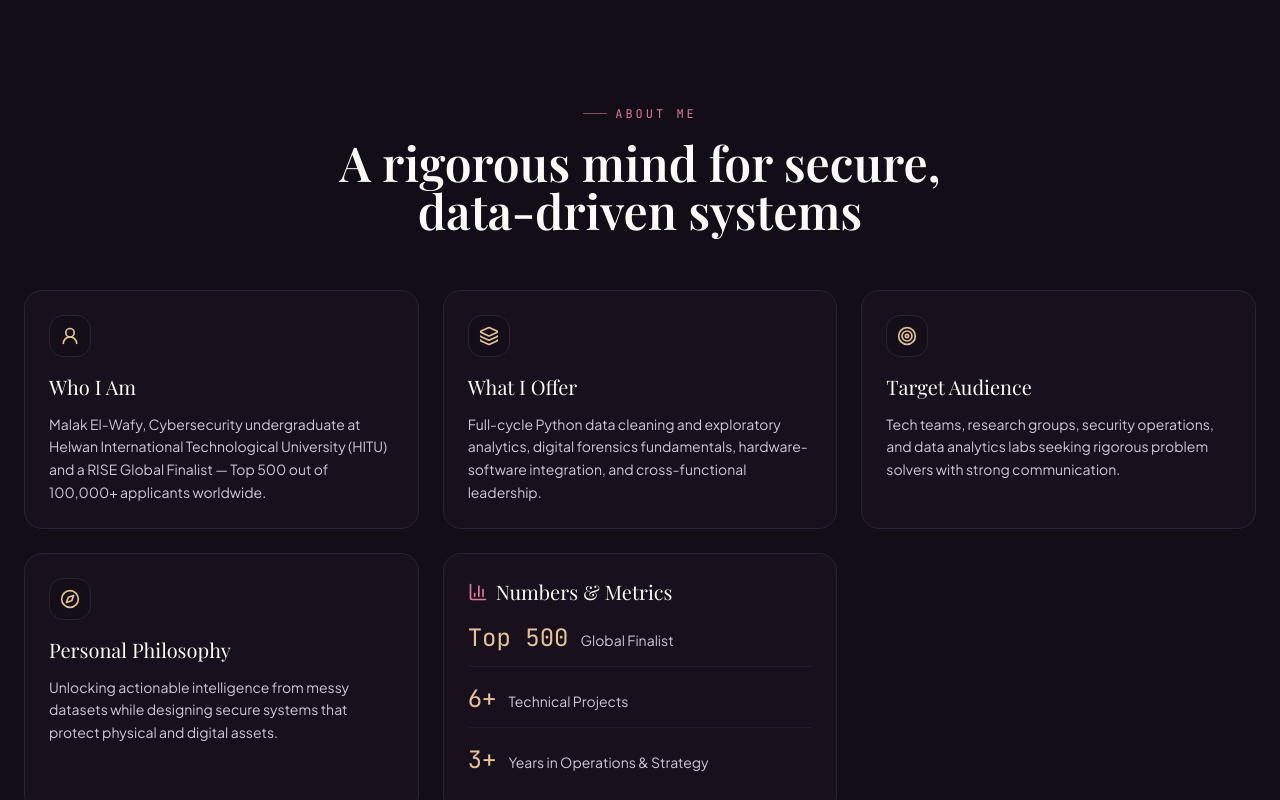
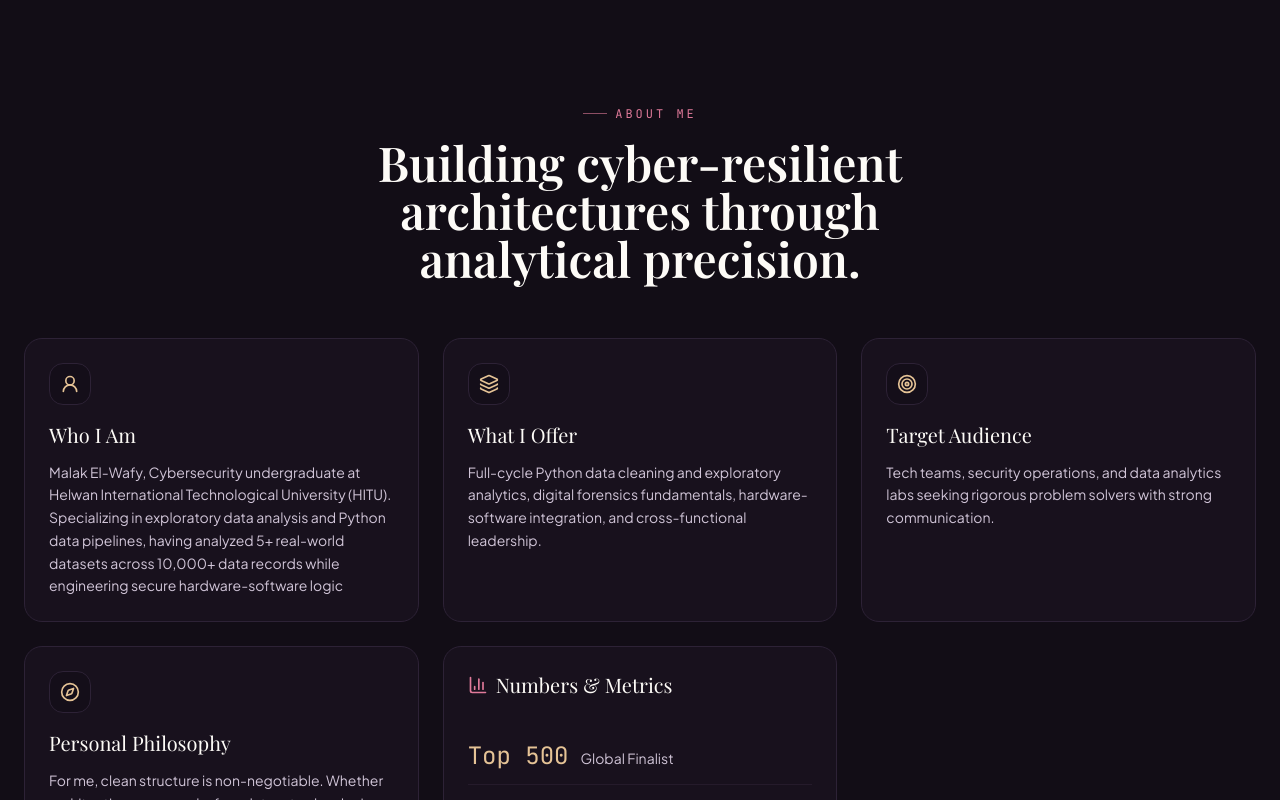
Before and after one commit to malaka7/my_portfolio, a Next.js app: page / in a window 1280 px wide. Shown: the part 800-1600 px from the top of the page. Built offline with nearby package versions, Linux system fonts and the light colour scheme.

Commit message:
Revise content in about.tsx for clarity and focus
Updated personal and professional descriptions in the about section to reflect current expertise and focus areas.

```diff
--- a/components/sections/about.tsx
+++ b/components/sections/about.tsx
@@ -6,7 +6,7 @@ const cards = [
   {
     icon: UserRound,
     title: 'Who I Am',
-    body: 'Malak El-Wafy, Cybersecurity undergraduate at Helwan International Technological University (HITU) and a RISE Global Finalist — Top 500 out of 100,000+ applicants worldwide.',
+    body: 'Malak El-Wafy, Cybersecurity undergraduate at Helwan International Technological University (HITU). Specializing in exploratory data analysis and Python data pipelines, having analyzed 5+ real-world datasets across 10,000+ data records while engineering secure hardware-software logic',
   },
   {
     icon: Layers,
@@ -16,12 +16,12 @@ const cards = [
   {
     icon: Target,
     title: 'Target Audience',
-    body: 'Tech teams, research groups, security operations, and data analytics labs seeking rigorous problem solvers with strong communication.',
+    body: 'Tech teams, security operations, and data analytics labs seeking rigorous problem solvers with strong communication.',
   },
   {
     icon: Compass,
     title: 'Personal Philosophy',
-    body: 'Unlocking actionable intelligence from messy datasets while designing secure systems that protect physical and digital assets.',
+    body: 'For me, clean structure is non-negotiable. Whether architecting an anomaly-free dataset or hardening system logic, my obsession with meticulous order defines my work. I chose Data Analytics and Cybersecurity because they turn my need for absolute precision into impactful, secure solutions.',
   },
 ]
 
@@ -37,7 +37,7 @@ export function About() {
       <div className="mx-auto max-w-7xl px-6">
         <SectionHeading
           eyebrow="About Me"
-          title="A rigorous mind for secure, data-driven systems"
+          title="Building cyber-resilient architectures through analytical precision."
         />
 
         <div className="mt-14 grid gap-6 lg:grid-cols-3">
```
